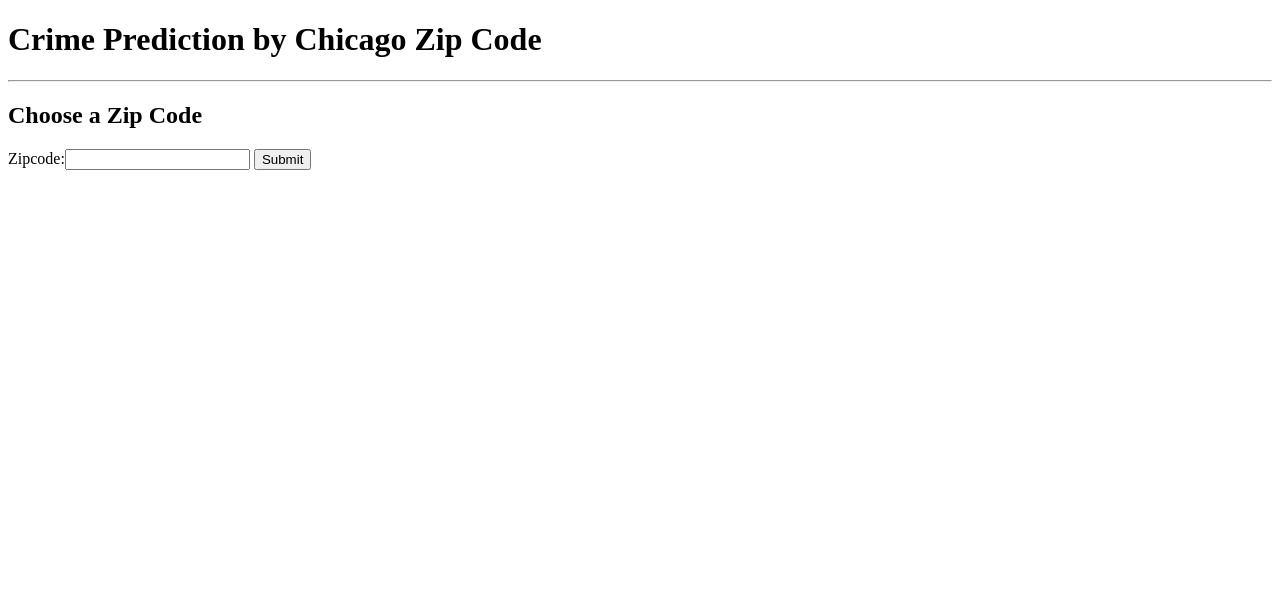
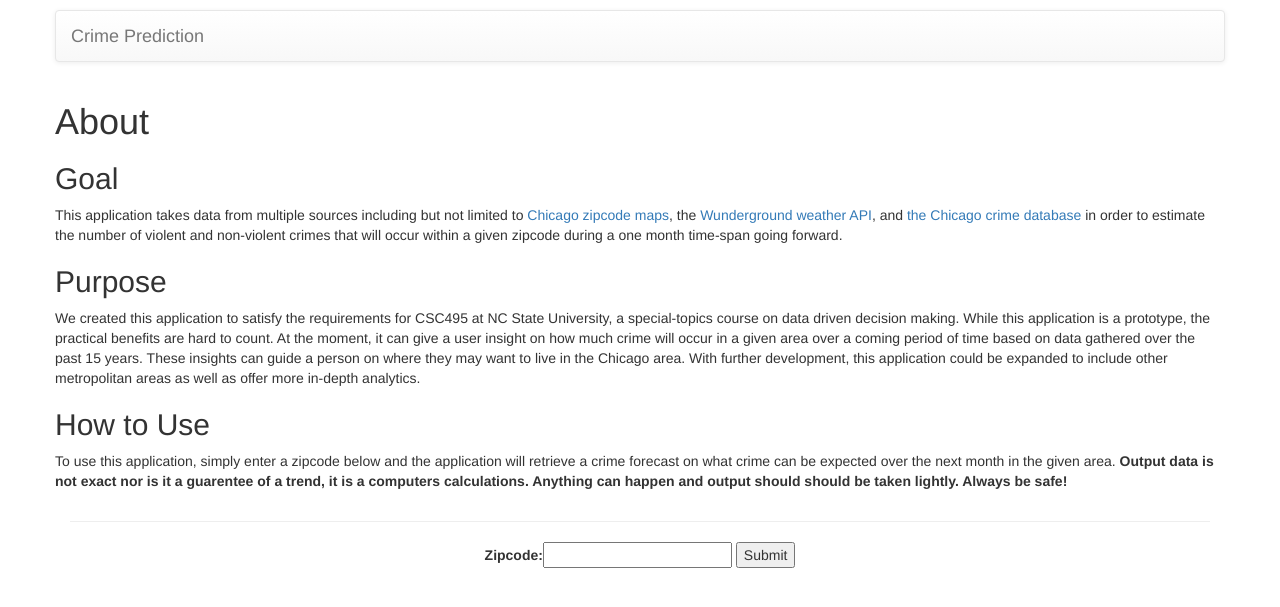
Before and after one commit to gosavipooja/NCSU-csc495-g6, a Django app: page / in a window 1280 px wide. Shown: the top 607 px of the page. Run offline with Django 3.2, Linux system fonts and the light colour scheme; some libraries are stand-ins or nearby versions.

Commit message:
Design
Added in a halfway decent design for the application.

```diff
--- a/mysite/crimeprediction/forecaster/templates/base.html
+++ b/mysite/crimeprediction/forecaster/templates/base.html
@@ -1,16 +1,35 @@
 <!DOCTYPE html>
 <html lang="en">
     <head>
-
+        <style type="text/css">
+            .navigation {
+                margin-top: 10px;
+            }
+        </style>
+        <link rel="stylesheet" href="//maxcdn.bootstrapcdn.com/bootstrap/3.2.0/css/bootstrap.min.css">
+        <link rel="stylesheet" href="//maxcdn.bootstrapcdn.com/bootstrap/3.2.0/css/bootstrap-theme.min.css">
     </head>
     <body>
-        <h1>
-            Crime Prediction by Chicago Zip Code
-        </h1>
-        <hr/>
-        <!-- This is where other pages place their content -->
-        {% block body %}
-        {% endblock %}
-        <!-- End other page content -->
+        <div class="container">
+            <!--NAVBAR-->
+            <div class="row">
+                <div class="col">
+                    <nav class="navbar navbar-default navigation">
+                        <div class="container-fluid">
+                            <div class="navbar-header">
+                                <a class="navbar-brand" href="/">
+                                    Crime Prediction
+                                </a>
+                            </div>
+                        </div>
+                    </nav>
+                </div>
+            </div>
+            <!--CONTENT-->
+                <!-- This is where other pages place their content -->
+                {% block body %}
+                {% endblock %}
+                <!-- End other page content -->
+        </div>
     </body>
 </html>
--- a/mysite/crimeprediction/forecaster/templates/index.html
+++ b/mysite/crimeprediction/forecaster/templates/index.html
@@ -3,13 +3,27 @@
 {% block title %}Index{% endblock %}
 
 {% block body %}
-    <h2>
-        Choose a Zip Code
-    </h2>
-    <form action="/" method="post">
-        {% csrf_token %}
-        {{ form }}
-        <input type="submit" value="Submit" />
-    </form>
+
+    <div class="row">
+        <div class="col">
+            <h1>About</h1>
+            <h2>Goal</h2>
+            <p>This application takes data from multiple sources including but not limited to <a href="http://www.city-data.com/zipmaps/Chicago-Illinois.html">Chicago zipcode maps</a>, the <a href="https://www.wunderground.com/weather/api">Wunderground weather API</a>, and <a href="https://data.cityofchicago.org/Public-Safety/Crimes-2001-to-present/ijzp-q8t2">the Chicago crime database</a> in order to estimate the number of violent and non-violent crimes that will occur within a given zipcode during a one month time-span going forward.</p>
+            <h2>Purpose</h2>
+            <p>We created this application to satisfy the requirements for CSC495 at NC State University, a special-topics course on data driven decision making. While this application is a prototype, the practical benefits are hard to count. At the moment, it can give a user insight on how much crime will occur in a given area over a coming period of time based on data gathered over the past 15 years. These insights can guide a person on where they may want to live in the Chicago area. With further development, this application could be expanded to include other metropolitan areas as well as offer more in-depth analytics.</p>
+            <h2>How to Use</h2>
+            <p>To use this application, simply enter a zipcode below and the application will retrieve a crime forecast on what crime can be expected over the next month in the given area. <strong>Output data is not exact nor is it a guarentee of a trend, it is a computers calculations. Anything can happen and output should should be taken lightly. Always be safe!</strong></p>
+        </div>
+    </div>
+    <hr/>
+    <div class="row">
+        <div class="col" style="text-align:center;">
+            <form action="/" method="post">
+                {% csrf_token %}
+                {{ form }}
+                <input type="submit" value="Submit" />
+            </form>
+        </div>
+    </div>
 
 {% endblock %}
```
Also changed, not shown: mysite/crimeprediction/forecaster/templates/results.html (+8 -3 lines).
